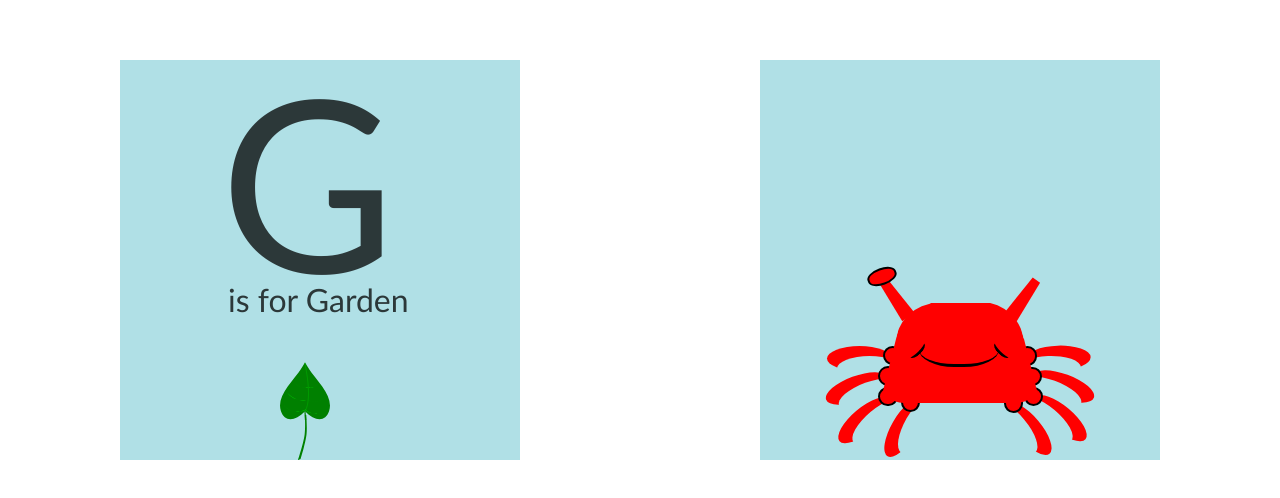
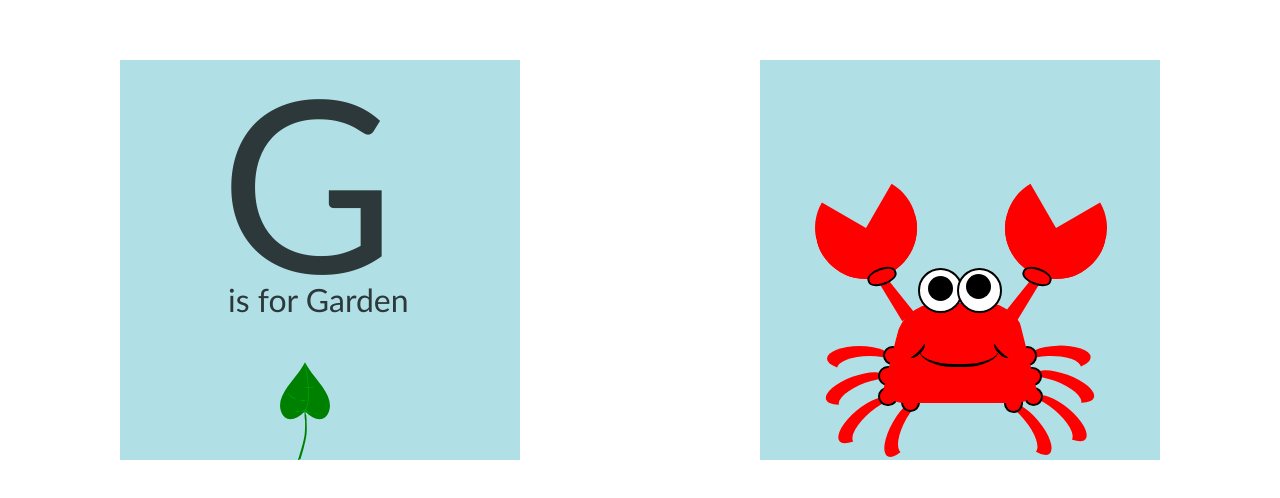
Before and after one commit to canosaer/initials, a website: page index.html in a window 1280 px wide. Shown: the part 140-638 px from the top of the page. Drawn offline with Linux system fonts and the light colour scheme.

Commit message:
body done

```diff
--- a/index.html
+++ b/index.html
@@ -74,11 +74,9 @@
 
 			<div class="eye eye_left"></div>
 			<div class="iris iris_left"></div>
-			<div class="white pupil_left"></div>
 
 			<div class="eye eye_right"></div>
 			<div class="iris iris_right"></div>
-			<div class="white pupil_right"></div>
 
 		</section>
 		<script src="dist/js/main.js"></script>
--- a/src/scss/main.scss
+++ b/src/scss/main.scss
@@ -285,7 +285,7 @@ body{
 
 	&_right{
 		top: 6.2rem;
-		left: 13.8rem;
+		left: 13.9rem;
 	}
 
 	&_left{
@@ -504,6 +504,73 @@ body{
 	}
 
 	&_right{
-		display: none;
+		top: 13rem;
+		left: 16.4rem;
+		transform: rotate(20deg)
 	}
 }
+
+.claw{
+	position: absolute;
+	width: 0px;
+	height: 0px;
+	border-right: 60px solid transparent;
+	border-top: 60px solid red;
+	border-left: 60px solid red;
+	border-bottom: 60px solid red;
+	border-top-left-radius: 60px;
+	border-top-right-radius: 60px;
+	border-bottom-left-radius: 60px;
+	border-bottom-right-radius: 60px;
+
+	&_left{
+		top: 6.75rem;
+		left: 2.9rem;
+		transform: rotate(-105deg) scale(0.85);
+	}
+
+	&_right{
+		top: 6.75rem;
+		left: 14.75rem;
+		transform: rotate(-75deg) scale(0.85);
+	}
+}
+
+.eye{
+	width: 45px;
+	height: 45px;
+	background: white;
+	border-radius: 9999px;
+	border: 2px solid black;
+	position: absolute;
+	z-index: 4;
+
+	&_left{
+		top: 13rem;
+		left: 9.9rem;
+	}
+
+	&_right{
+		top: 13rem;
+		left: 12.3rem;
+	}
+}
+
+.iris{
+	width: 25px;
+	height: 25px;
+	background: black;
+	position: absolute;
+	z-index: 5;
+	border-radius: 999px;
+
+	&_left{
+		top: 13.5rem;
+		left: 10.5rem;
+	}
+
+	&_right{
+		top: 13.4rem;
+		left: 12.9rem;
+	}
+}
```
Also changed, not shown: dist/css/main.css, 1 other file.
